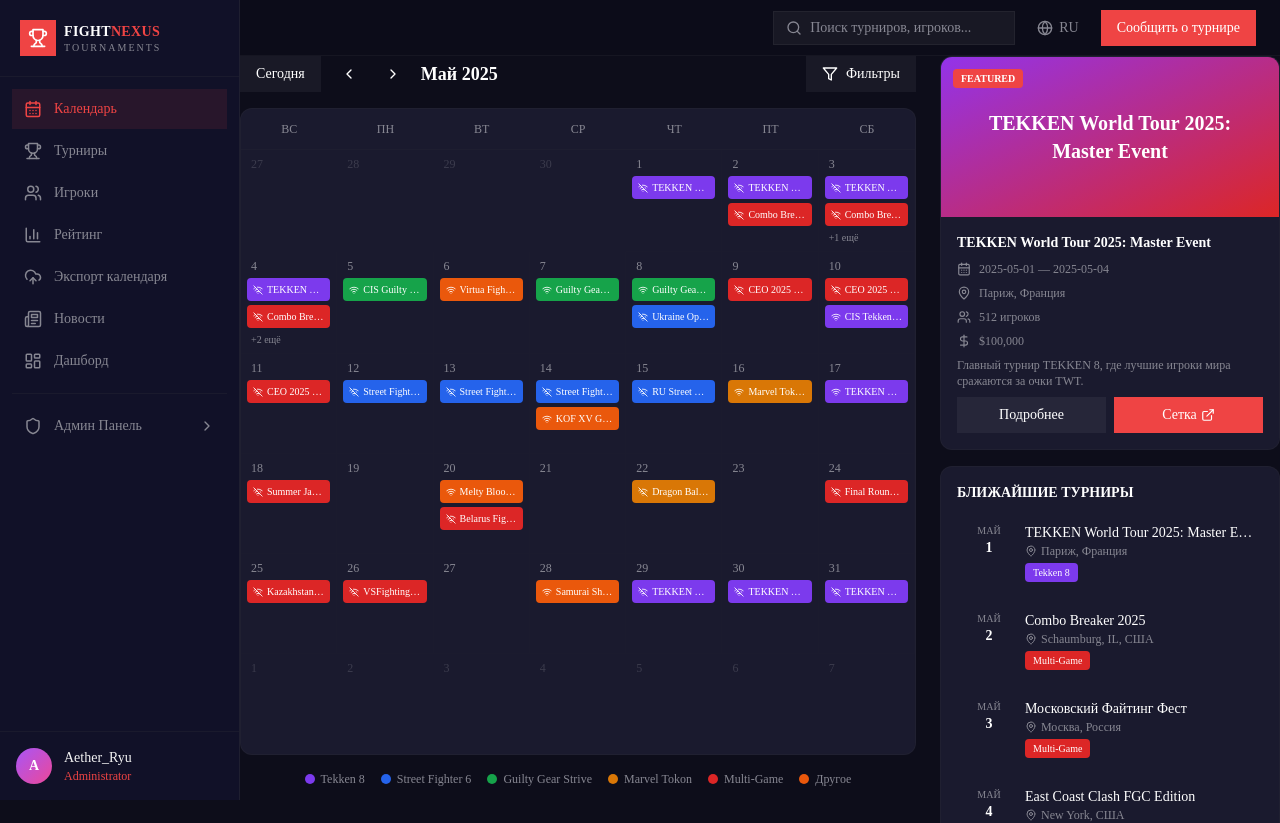
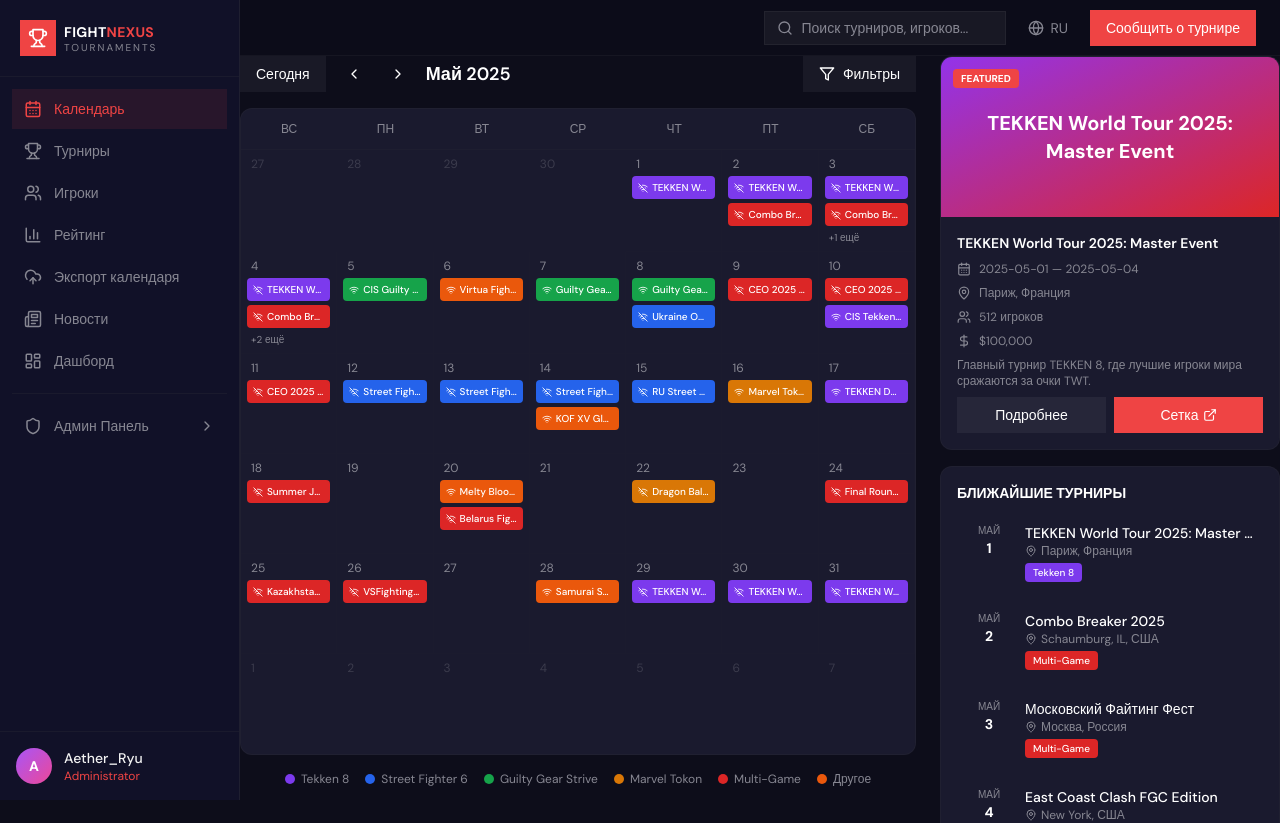
Before and after one commit to barumank/fgc_calendar, a Next.js app: page /calendar in a window 1280 px wide. Shown: the top 823 px of the page. Built offline with nearby package versions, Linux system fonts and the light colour scheme.

Commit message:
add fonts in global.css

```diff
--- a/app/globals.css
+++ b/app/globals.css
@@ -1,3 +1,22 @@
+/* Явно объявляем шрифт, чтобы он всегда был доступен браузеру */
+@font-face {
+  font-family: '__DM_Sans_0d7163';
+  src: url('/_next/static/media/13971731025ec697-s.p.woff2') format('woff2');
+  font-weight: 100 1000;
+  font-style: normal;
+  font-display: swap;
+}
+
+/* Принудительно устанавливаем переменную на корень сайта */
+:root {
+  --font-sans: "__DM_Sans_0d7163", "__DM_Sans_Fallback_0d7163", ui-sans-serif, system-ui, sans-serif;
+}
+
+/* На всякий случай дублируем для html и body */
+html, body {
+  font-family: var(--font-sans) !important;
+}
+
 @tailwind base;
 @tailwind components;
 @tailwind utilities;
```
